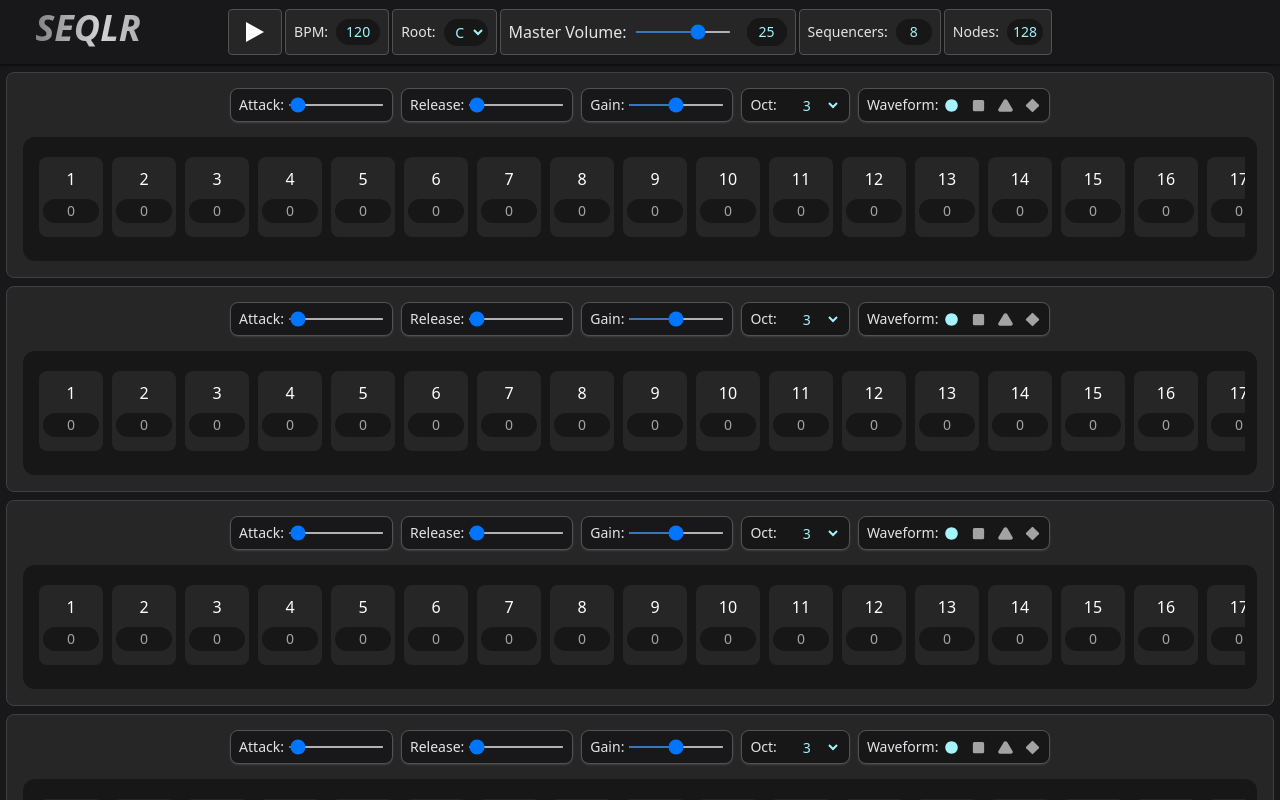
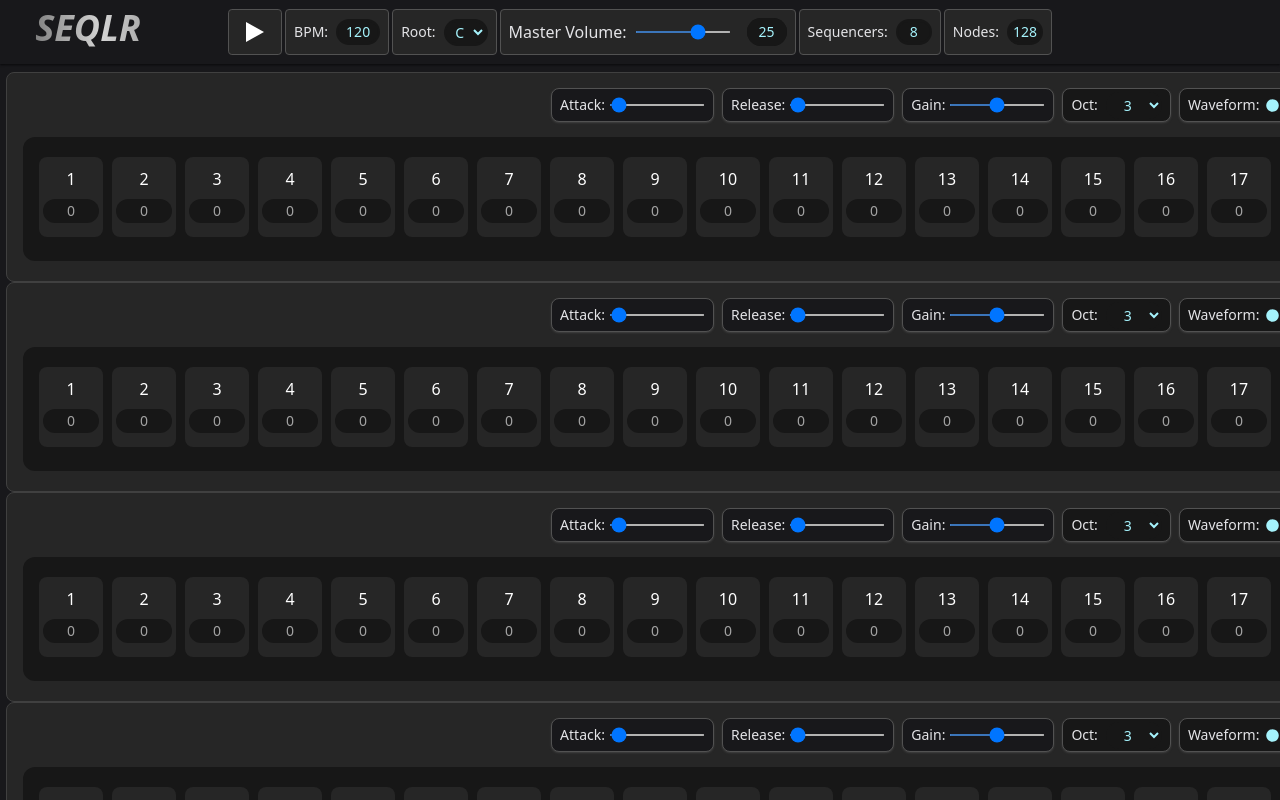
Before and after one commit to wjeffreys96/seqlr, a React (Vite) app: page / in a window 1280 px wide. Built offline with nearby package versions, Linux system fonts and the light colour scheme.

Commit message:
implement react-window for sequencers

```diff
--- a/src/components/Sequencer.tsx
+++ b/src/components/Sequencer.tsx
@@ -1,13 +1,14 @@
-import { useContext, useEffect, useRef, useState } from "react";
+import { useCallback, useContext, useEffect, useRef, useState } from "react";
 import { cn } from "../utils/cn.ts";
 import { audioCtx } from "../AudioContext.ctx.tsx";
 import type { AudioContextType, SequencerObject } from "../@types/AudioContext";
 import KnobModule from "./KnobModule";
 import NodeList from "./NodeList.tsx";
+import { FixedSizeList as List, ListChildComponentProps } from "react-window";
 
 export default function Sequencer() {
   const actx = useContext<AudioContextType>(audioCtx);
-  const { state, dispatch } = actx;
+  const { state } = actx;
   const seqRefArr = useRef<(HTMLDivElement | null)[]>([]);
   const globXScrollRef = useRef<HTMLDivElement | null>(null);
   const [scrollWidth, setScrollWidth] = useState<number>(
@@ -36,7 +37,11 @@ export default function Sequencer() {
     });
   };
 
-  if (state && dispatch) {
+  const itemKey = useCallback((index: number, arr: SequencerObject[]) => {
+    const item = arr[index];
+    return `gsak-${item.id}-${index}`;
+  }, []);
+
   const {
     currentNote,
     masterPlaying,
@@ -47,8 +52,32 @@ export default function Sequencer() {
     masterPlaying: boolean;
     globSeqArr: SequencerObject[];
     nodeCount: number;
-    } = state;
+  } = state!;
 
+  const SequencerList = useCallback(
+    ({ style, index }: ListChildComponentProps) => {
+      if (globSeqArr.length > 1) {
+        return (
+          <div
+            style={style}
+            className="flex flex-col gap-4 mx-1.5 my-2 bg-neutral-800 p-4 rounded-lg border border-neutral-700"
+          >
+            <KnobModule outerIndex={index} />
+            <div className={cn("flex bg-neutral-900 p-3 rounded-xl ")}>
+              <NodeList
+                arr={globSeqArr[index]}
+                outerIndex={index}
+                masterPlaying={masterPlaying}
+                nodeCount={nodeCount}
+                currentNote={currentNote}
+              />
+            </div>
+          </div>
+        );
+      }
+    },
+    [globSeqArr, currentNote, masterPlaying],
+  );
   if (globSeqArr.length > 0) {
     return (
       <>
@@ -60,36 +89,23 @@ export default function Sequencer() {
               style={{ maxWidth: `${scrollContainerWidth}px` }}
               className="overflow-x-scroll scrollbar-thin scrollbar-track-neutral-700 w-full h-full"
             >
-                <div
-                  className="h-[1px]"
-                  style={{ width: `${scrollWidth}px` }}
-                />
+              <div className="h-[1px]" style={{ width: `${scrollWidth}px` }} />
             </div>
           </div>
         )}
-          {globSeqArr.map((arr, outerIndex) => {
-            return (
-              <div
-                key={"gnak" + outerIndex}
-                className="flex flex-col gap-4 mx-1.5 my-2 bg-neutral-800 p-4 rounded-lg border border-neutral-700"
+
+        <List
+          className="scrollbar-thin"
+          height={880}
+          width={1910}
+          itemCount={globSeqArr.length}
+          itemSize={210}
+          itemData={globSeqArr}
+          itemKey={itemKey}
         >
-                <KnobModule outerIndex={outerIndex} />
-                <div className={cn("flex bg-neutral-900 p-3 rounded-xl ")}>
-                  <NodeList
-                    arr={arr}
-                    outerIndex={outerIndex}
-                    masterPlaying={masterPlaying}
-                    nodeCount={nodeCount}
-                    currentNote={currentNote}
-                  />
-                </div>
-              </div>
-            );
-          })}
+          {SequencerList}
+        </List>
       </>
     );
   }
-  } else {
-    throw new Error("actx is undefined");
 }
-}
```
Lines whose indentation alone changed are shown as unchanged.
